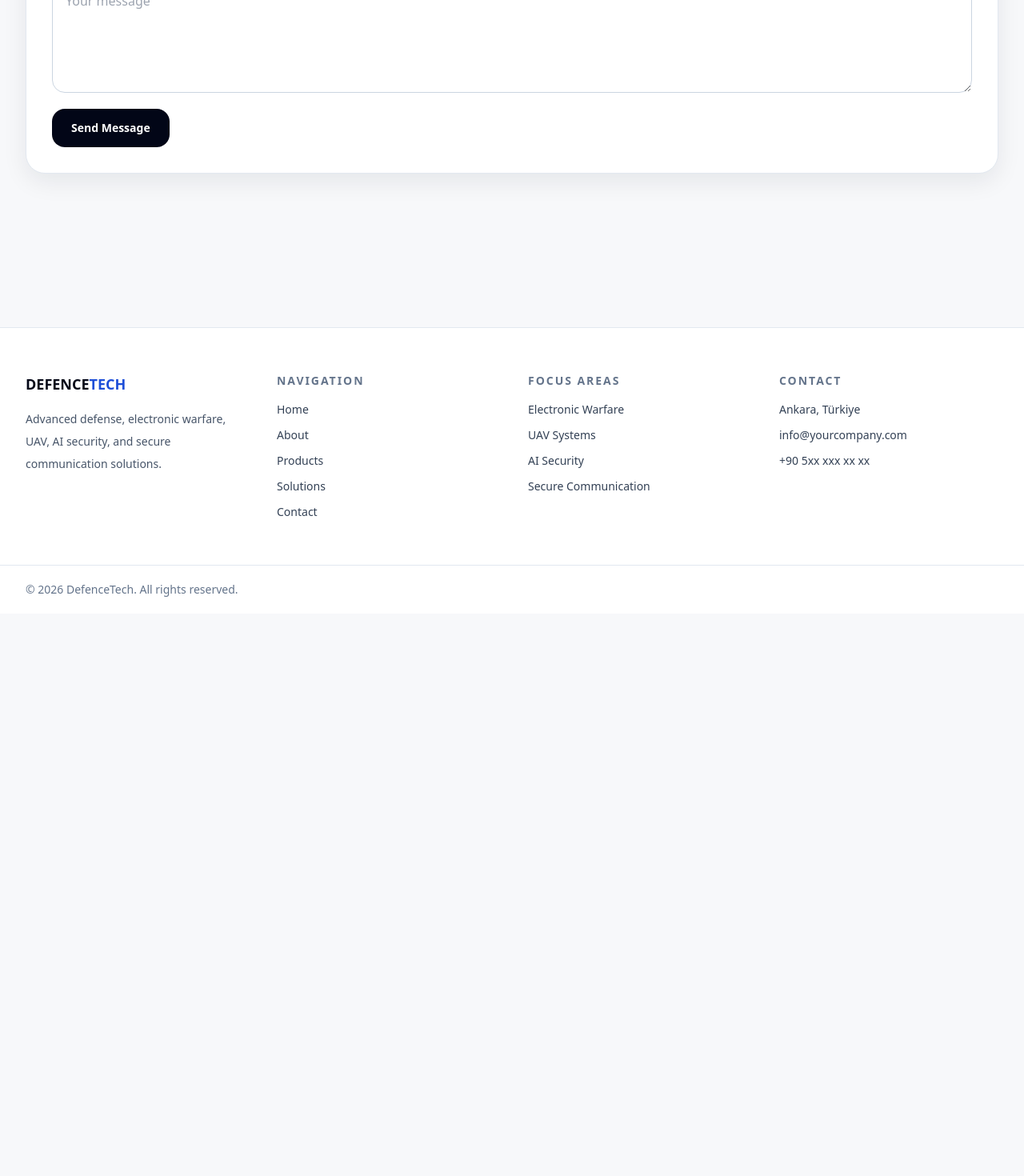
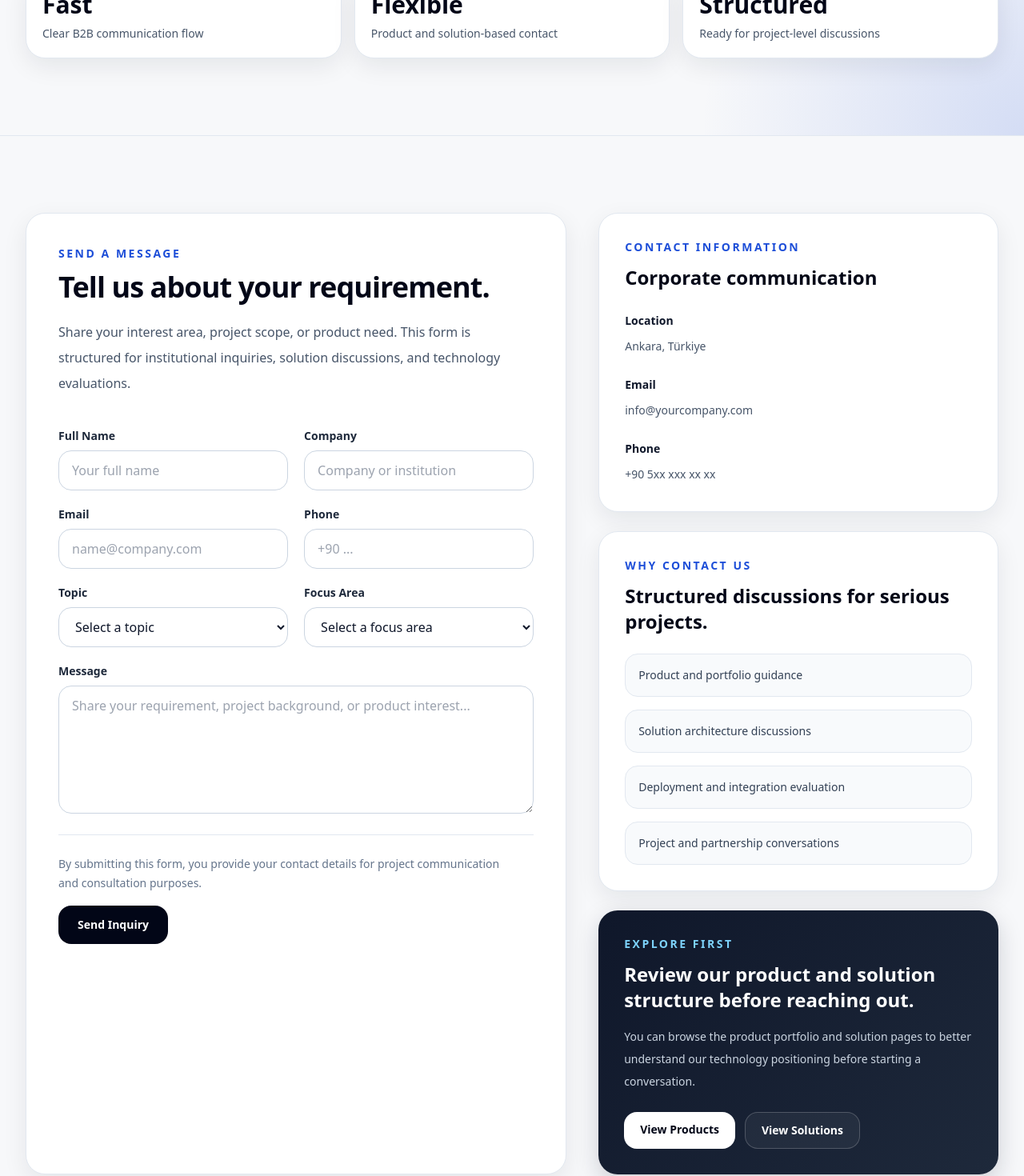
Before and after one commit to ardasaracgm/rdn-defence-2, a Next.js app: page /contact in a window 1280 px wide. Shown: the part 580-2050 px from the top of the page at 80% size. Before the commit the page ends 1347 px from the top, so only its background shows below. Built offline with nearby package versions, Linux system fonts and the light colour scheme.

Commit message:
Update page.tsx

```diff
--- a/app/contact/page.tsx
+++ b/app/contact/page.tsx
@@ -1,47 +1,277 @@
 import type { Metadata } from "next";
+import Link from "next/link";
 
 export const metadata: Metadata = {
   title: "Contact | DefenceTech",
-  description: "Get in touch for product information, project discussions, and consultations.",
+  description:
+    "Get in touch for product information, solution discussions, and project-based consultations.",
 };
+
+const contactTopics = [
+  "Product inquiry",
+  "Solution consultation",
+  "Project collaboration",
+  "Technical discussion",
+  "Partnership opportunity",
+  "General contact",
+];
+
+const focusAreas = [
+  "Electronic Warfare",
+  "UAV Systems",
+  "Airborne Platforms",
+  "AI Security",
+  "Secure Communication",
+  "Command & Control",
+];
 
 export default function ContactPage() {
   return (
-    <main className="section-space">
-      <div className="container-main max-w-3xl">
-        <h1 className="text-4xl font-bold">Contact</h1>
-        <p className="mt-6 text-lg leading-8 text-slate-600">
-          Share your requirements and our team will get back to you for product,
-          solution, or project-based discussions.
+    <main>
+      <section className="hero-glow border-b border-slate-200">
+        <div className="container-main section-space">
+          <div className="max-w-4xl">
+            <div className="inline-flex rounded-full border border-blue-100 bg-blue-50 px-4 py-2 text-xs font-semibold uppercase tracking-[0.18em] text-blue-700">
+              Contact & Consultation
+            </div>
+
+            <h1 className="mt-7 text-4xl font-bold tracking-tight text-slate-950 md:text-5xl lg:text-6xl">
+              Let’s discuss your operational needs, project scope, or technology requirements.
+            </h1>
+
+            <p className="mt-6 max-w-3xl text-lg leading-8 text-slate-600 md:text-xl">
+              Contact us for product information, solution architecture, deployment models,
+              or project-based evaluations across defense and security technologies.
+            </p>
+          </div>
+
+          <div className="mt-12 grid gap-4 sm:grid-cols-3">
+            <div className="card-premium p-5">
+              <div className="text-3xl font-bold text-slate-950">Fast</div>
+              <p className="mt-2 text-sm text-slate-600">
+                Clear B2B communication flow
+              </p>
+            </div>
+
+            <div className="card-premium p-5">
+              <div className="text-3xl font-bold text-slate-950">Flexible</div>
+              <p className="mt-2 text-sm text-slate-600">
+                Product and solution-based contact
+              </p>
+            </div>
+
+            <div className="card-premium p-5">
+              <div className="text-3xl font-bold text-slate-950">Structured</div>
+              <p className="mt-2 text-sm text-slate-600">
+                Ready for project-level discussions
+              </p>
+            </div>
+          </div>
+        </div>
+      </section>
+
+      <section className="section-space">
+        <div className="container-main grid gap-10 lg:grid-cols-[1.15fr_.85fr]">
+          <div className="card-premium p-8 md:p-10">
+            <div className="text-sm font-semibold uppercase tracking-[0.18em] text-blue-700">
+              Send a Message
+            </div>
+
+            <h2 className="mt-3 text-3xl font-bold tracking-tight text-slate-950 md:text-4xl">
+              Tell us about your requirement.
+            </h2>
+
+            <p className="mt-5 max-w-2xl text-base leading-8 text-slate-600">
+              Share your interest area, project scope, or product need. This form
+              is structured for institutional inquiries, solution discussions, and
+              technology evaluations.
             </p>
 
-        <div className="mt-10 card-premium p-8">
-          <form className="grid gap-5">
+            <form className="mt-10 grid gap-5">
+              <div className="grid gap-5 md:grid-cols-2">
+                <div>
+                  <label className="mb-2 block text-sm font-semibold text-slate-800">
+                    Full Name
+                  </label>
                   <input
-              className="rounded-2xl border border-slate-300 px-4 py-3 outline-none focus:border-slate-500"
-              placeholder="Full Name"
+                    className="w-full rounded-2xl border border-slate-300 bg-white px-4 py-3 text-slate-900 outline-none transition focus:border-slate-500"
+                    placeholder="Your full name"
                   />
+                </div>
+
+                <div>
+                  <label className="mb-2 block text-sm font-semibold text-slate-800">
+                    Company
+                  </label>
                   <input
-              className="rounded-2xl border border-slate-300 px-4 py-3 outline-none focus:border-slate-500"
-              placeholder="Email"
+                    className="w-full rounded-2xl border border-slate-300 bg-white px-4 py-3 text-slate-900 outline-none transition focus:border-slate-500"
+                    placeholder="Company or institution"
                   />
+                </div>
+              </div>
+
+              <div className="grid gap-5 md:grid-cols-2">
+                <div>
+                  <label className="mb-2 block text-sm font-semibold text-slate-800">
+                    Email
+                  </label>
                   <input
-              className="rounded-2xl border border-slate-300 px-4 py-3 outline-none focus:border-slate-500"
-              placeholder="Company"
+                    type="email"
+                    className="w-full rounded-2xl border border-slate-300 bg-white px-4 py-3 text-slate-900 outline-none transition focus:border-slate-500"
+                    placeholder="name@company.com"
                   />
+                </div>
+
+                <div>
+                  <label className="mb-2 block text-sm font-semibold text-slate-800">
+                    Phone
+                  </label>
+                  <input
+                    className="w-full rounded-2xl border border-slate-300 bg-white px-4 py-3 text-slate-900 outline-none transition focus:border-slate-500"
+                    placeholder="+90 ..."
+                  />
+                </div>
+              </div>
+
+              <div className="grid gap-5 md:grid-cols-2">
+                <div>
+                  <label className="mb-2 block text-sm font-semibold text-slate-800">
+                    Topic
+                  </label>
+                  <select className="w-full rounded-2xl border border-slate-300 bg-white px-4 py-3 text-slate-900 outline-none transition focus:border-slate-500">
+                    <option>Select a topic</option>
+                    {contactTopics.map((topic) => (
+                      <option key={topic}>{topic}</option>
+                    ))}
+                  </select>
+                </div>
+
+                <div>
+                  <label className="mb-2 block text-sm font-semibold text-slate-800">
+                    Focus Area
+                  </label>
+                  <select className="w-full rounded-2xl border border-slate-300 bg-white px-4 py-3 text-slate-900 outline-none transition focus:border-slate-500">
+                    <option>Select a focus area</option>
+                    {focusAreas.map((area) => (
+                      <option key={area}>{area}</option>
+                    ))}
+                  </select>
+                </div>
+              </div>
+
+              <div>
+                <label className="mb-2 block text-sm font-semibold text-slate-800">
+                  Message
+                </label>
                 <textarea
-              className="min-h-[140px] rounded-2xl border border-slate-300 px-4 py-3 outline-none focus:border-slate-500"
-              placeholder="Your message"
+                  className="min-h-[160px] w-full rounded-2xl border border-slate-300 bg-white px-4 py-3 text-slate-900 outline-none transition focus:border-slate-500"
+                  placeholder="Share your requirement, project background, or product interest..."
                 />
+              </div>
+
+              <div className="flex flex-wrap items-center justify-between gap-4 border-t border-slate-200 pt-6">
+                <p className="max-w-xl text-sm leading-6 text-slate-500">
+                  By submitting this form, you provide your contact details for
+                  project communication and consultation purposes.
+                </p>
+
                 <button
                   type="submit"
-              className="w-fit rounded-2xl bg-slate-950 px-6 py-3.5 text-sm font-semibold text-white"
+                  className="rounded-2xl bg-slate-950 px-6 py-3.5 text-sm font-semibold text-white transition hover:opacity-90"
                 >
-              Send Message
+                  Send Inquiry
                 </button>
+              </div>
             </form>
           </div>
+
+          <div className="space-y-6">
+            <div className="card-premium p-8">
+              <div className="text-sm font-semibold uppercase tracking-[0.18em] text-blue-700">
+                Contact Information
               </div>
+
+              <h3 className="mt-3 text-2xl font-bold text-slate-950">
+                Corporate communication
+              </h3>
+
+              <div className="mt-6 space-y-5 text-sm leading-7 text-slate-600">
+                <div>
+                  <div className="font-semibold text-slate-900">Location</div>
+                  <div className="mt-1">Ankara, Türkiye</div>
+                </div>
+
+                <div>
+                  <div className="font-semibold text-slate-900">Email</div>
+                  <div className="mt-1">info@yourcompany.com</div>
+                </div>
+
+                <div>
+                  <div className="font-semibold text-slate-900">Phone</div>
+                  <div className="mt-1">+90 5xx xxx xx xx</div>
+                </div>
+              </div>
+            </div>
+
+            <div className="card-premium p-8">
+              <div className="text-sm font-semibold uppercase tracking-[0.18em] text-blue-700">
+                Why Contact Us
+              </div>
+
+              <h3 className="mt-3 text-2xl font-bold text-slate-950">
+                Structured discussions for serious projects.
+              </h3>
+
+              <div className="mt-6 space-y-4">
+                {[
+                  "Product and portfolio guidance",
+                  "Solution architecture discussions",
+                  "Deployment and integration evaluation",
+                  "Project and partnership conversations",
+                ].map((item) => (
+                  <div
+                    key={item}
+                    className="rounded-2xl border border-slate-200 bg-slate-50 px-4 py-4 text-sm font-medium text-slate-700"
+                  >
+                    {item}
+                  </div>
+                ))}
+              </div>
+            </div>
+
+            <div className="overflow-hidden rounded-3xl bg-[linear-gradient(135deg,#0f172a,#1e293b)] p-8 text-white shadow-[0_10px_30px_rgba(15,23,42,0.18)]">
+              <div className="text-sm font-semibold uppercase tracking-[0.18em] text-sky-300">
+                Explore First
+              </div>
+
+              <h3 className="mt-3 text-2xl font-bold text-white">
+                Review our product and solution structure before reaching out.
+              </h3>
+
+              <p className="mt-4 text-sm leading-7 text-slate-300">
+                You can browse the product portfolio and solution pages to better
+                understand our technology positioning before starting a conversation.
+              </p>
+
+              <div className="mt-6 flex flex-wrap gap-3">
+                <Link
+                  href="/products"
+                  className="rounded-2xl bg-white px-5 py-3 text-sm font-semibold text-slate-950 transition hover:opacity-90"
+                >
+                  View Products
+                </Link>
+
+                <Link
+                  href="/solutions"
+                  className="rounded-2xl border border-white/20 bg-white/5 px-5 py-3 text-sm font-semibold text-white transition hover:bg-white/10"
+                >
+                  View Solutions
+                </Link>
+              </div>
+            </div>
+          </div>
+        </div>
+      </section>
     </main>
   );
 }
```
Lines whose indentation alone changed are shown as unchanged.
